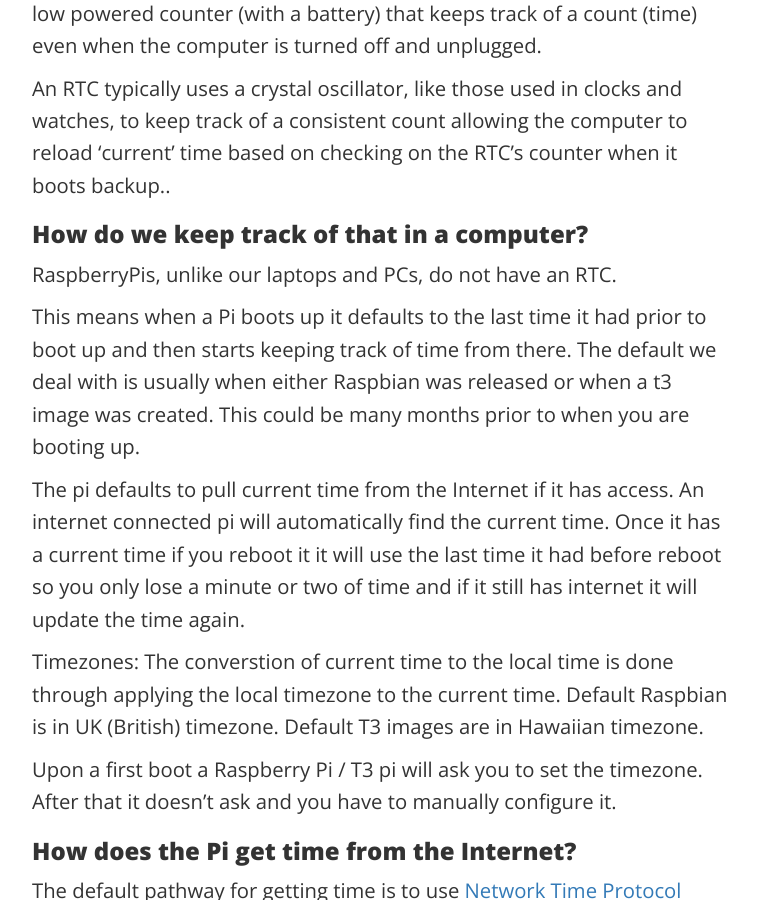
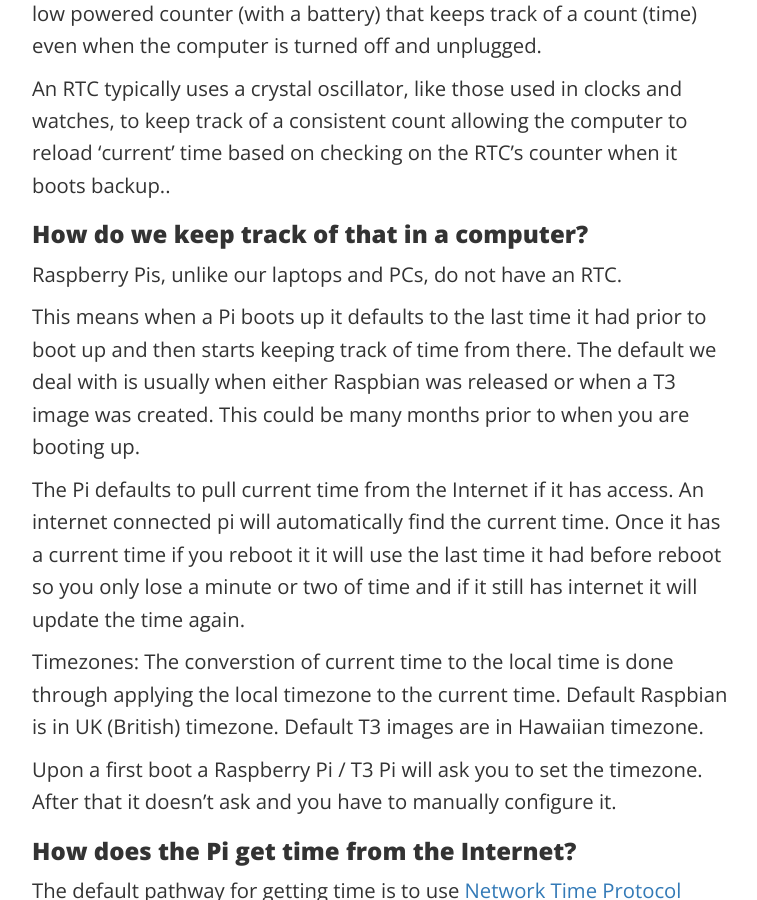
Before and after one commit to dayne/dayne.github.com, a Jekyll site: the page built from _posts/2020-03-12-the_time_is_now.md, in a window 1280 px wide and 900 px high, scrolled down 1078 px. Shown: the whole window, without its empty margins (258-1015 px from the left). Built offline with Jekyll 4.4.1, drawn with Linux system fonts in a browser that asks for light colours; nearby versions of some CDN libraries; some of the changed text lies outside the part shown.

Commit message:
Update 2020-03-12-the_time_is_now.md
Just fixed a few typos and working on learning pull requests

```diff
--- a/_posts/2020-03-12-the_time_is_now.md
+++ b/_posts/2020-03-12-the_time_is_now.md
@@ -39,15 +39,15 @@
 
 ### How do we keep track of that in a computer?
 
-RaspberryPis, unlike our laptops and PCs, do not have an RTC.
+Raspberry Pis, unlike our laptops and PCs, do not have an RTC.
 
-This means when a Pi boots up it defaults to the last time it had prior to boot up and then starts keeping track of time from there.  The default we deal with is usually when either Raspbian was released or when a t3 image was created. This could be many months prior to when you are booting up.
+This means when a Pi boots up it defaults to the last time it had prior to boot up and then starts keeping track of time from there.  The default we deal with is usually when either Raspbian was released or when a T3 image was created. This could be many months prior to when you are booting up.
 
-The pi defaults to pull current time from the Internet if it has access. An internet connected pi will automatically find the current time.  Once it has a current time if you reboot it it will use the last time it had before reboot so you only lose a minute or two of time and if it still has internet it will update the time again.
+The Pi defaults to pull current time from the Internet if it has access. An internet connected pi will automatically find the current time.  Once it has a current time if you reboot it it will use the last time it had before reboot so you only lose a minute or two of time and if it still has internet it will update the time again.
 
 Timezones: The converstion of current time to the local time is done through applying the local timezone to the current time. Default Raspbian is in UK (British) timezone.  Default T3 images are in Hawaiian timezone.
 
-Upon a first boot a Raspberry Pi / T3 pi will ask you to set the timezone. After that it doesn't ask and you have to manually configure it.
+Upon a first boot a Raspberry Pi / T3 Pi will ask you to set the timezone. After that it doesn't ask and you have to manually configure it.
 
 ### How does the Pi get time from the Internet?
 
```
Also changed, not shown: other parts of _posts/2020-03-12-the_time_is_now.md (+1 -1 lines).
